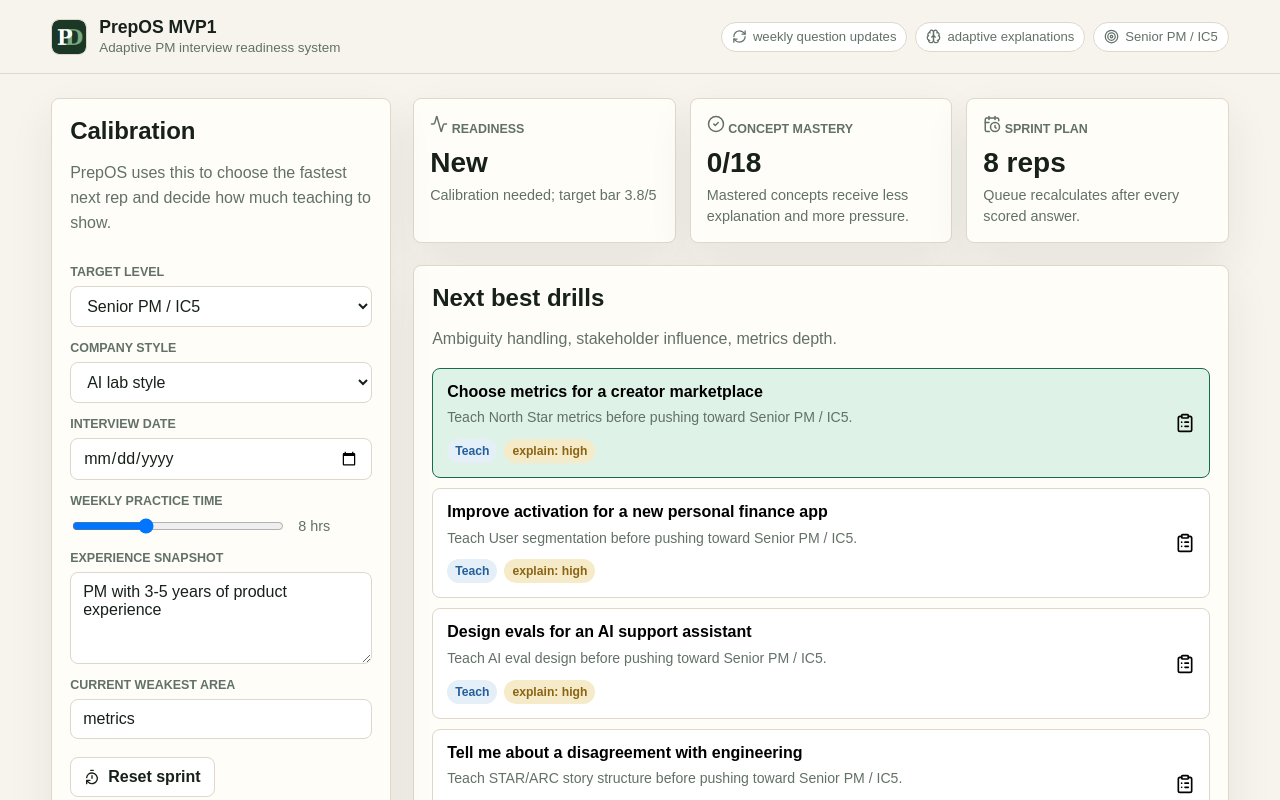
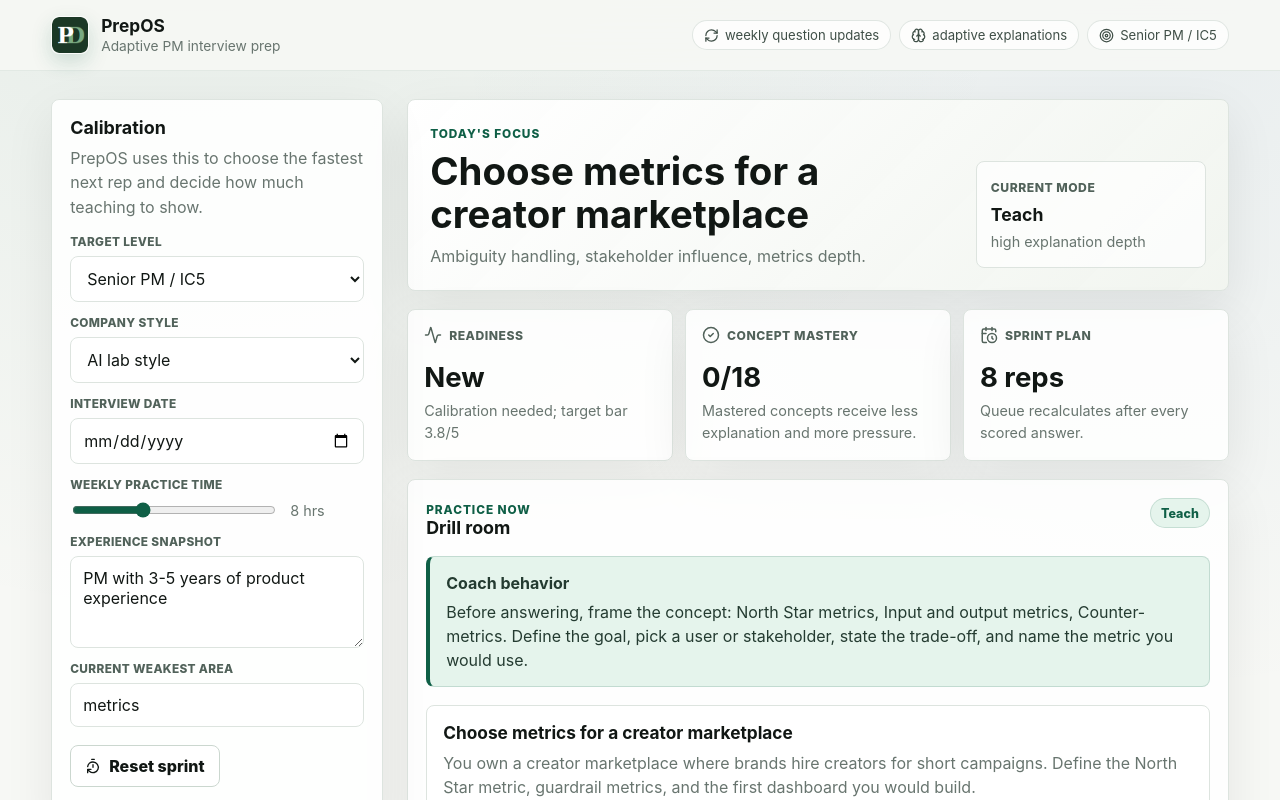
Before and after one commit to hellopriyankapm-dotcom/PM-Interview-PrepOS, a Next.js app: page / in a window 1280 px wide. Shown: the top 800 px of the page. Built offline with nearby package versions, Linux system fonts and the light colour scheme.

Commit message:
Modernize MVP interface

```diff
--- a/app/globals.css
+++ b/app/globals.css
@@ -1,19 +1,21 @@
 :root {
-  --bg: #f7f4ee;
-  --panel: #fffdf8;
-  --panel-strong: #ffffff;
-  --ink: #172019;
-  --muted: #627167;
-  --line: #ded7ca;
-  --green: #176b4d;
-  --green-soft: #dff2e7;
+  --bg: #f7f8f5;
+  --surface: #ffffff;
+  --surface-soft: #f0f4ee;
+  --ink: #111714;
+  --muted: #68756f;
+  --line: #dde4df;
+  --line-strong: #cbd7cf;
+  --green: #0f5f46;
+  --green-strong: #0a4a36;
+  --green-soft: #e5f4ec;
   --blue: #245f99;
-  --blue-soft: #e4eff8;
-  --red: #9d3d34;
-  --red-soft: #f8e3df;
-  --gold: #8a6314;
-  --gold-soft: #f6ebc8;
-  --shadow: 0 18px 45px rgba(23, 32, 25, 0.08);
+  --blue-soft: #e8f1fb;
+  --red: #a13c31;
+  --red-soft: #f9e6e2;
+  --gold: #7a5b12;
+  --gold-soft: #f5ebc8;
+  --shadow: 0 18px 50px rgba(22, 31, 26, 0.08);
 }
 
 * {
@@ -22,14 +24,18 @@
 
 html {
   min-height: 100%;
-  background: var(--bg);
+  background:
+    radial-gradient(circle at 15% -10%, rgba(15, 95, 70, 0.09), transparent 30%),
+    radial-gradient(circle at 90% 0%, rgba(36, 95, 153, 0.07), transparent 26%),
+    var(--bg);
 }
 
 body {
   min-height: 100%;
   margin: 0;
   color: var(--ink);
-  font-family: Arial, Helvetica, sans-serif;
+  font-family:
+    Inter, ui-sans-serif, system-ui, -apple-system, BlinkMacSystemFont, "Segoe UI", sans-serif;
 }
 
 button,
@@ -55,10 +61,10 @@ button {
   align-items: center;
   justify-content: space-between;
   gap: 24px;
-  padding: 18px clamp(18px, 4vw, 56px);
-  border-bottom: 1px solid rgba(222, 215, 202, 0.9);
-  background: rgba(247, 244, 238, 0.92);
-  backdrop-filter: blur(14px);
+  padding: 16px clamp(18px, 4vw, 56px);
+  border-bottom: 1px solid rgba(221, 228, 223, 0.78);
+  background: rgba(247, 248, 245, 0.84);
+  backdrop-filter: blur(18px);
 }
 
 .brand {
@@ -70,83 +76,127 @@ button {
 
 .brand-mark {
   display: block;
-  width: 36px;
-  height: 36px;
-  border: 1px solid var(--line);
+  width: 38px;
+  height: 38px;
+  border: 1px solid rgba(255, 255, 255, 0.6);
   border-radius: 8px;
-  background: var(--panel-strong);
+  box-shadow: 0 8px 20px rgba(15, 95, 70, 0.18);
   object-fit: cover;
 }
 
 .brand h1 {
   margin: 0;
-  font-size: 1.1rem;
+  font-size: 1.08rem;
   line-height: 1.1;
+  letter-spacing: 0;
 }
 
 .brand p {
   margin: 3px 0 0;
   color: var(--muted);
-  font-size: 0.84rem;
+  font-size: 0.86rem;
+}
+
+.status-strip,
+.tag-row {
+  display: flex;
+  flex-wrap: wrap;
+  gap: 8px;
 }
 
 .status-strip {
-  display: flex;
-  flex-wrap: wrap;
   justify-content: flex-end;
-  gap: 8px;
 }
 
-.pill {
+.pill,
+.tag,
+.mode-chip {
   display: inline-flex;
   align-items: center;
   gap: 6px;
   min-height: 30px;
-  padding: 5px 10px;
-  border: 1px solid var(--line);
   border-radius: 999px;
-  background: var(--panel-strong);
-  color: var(--muted);
+  white-space: nowrap;
+}
+
+.pill {
+  border: 1px solid rgba(221, 228, 223, 0.9);
+  background: rgba(255, 255, 255, 0.72);
+  color: #3f4f47;
+  padding: 5px 11px;
   font-size: 0.82rem;
-  white-space: nowrap;
 }
 
 .main {
   display: grid;
-  grid-template-columns: minmax(280px, 340px) minmax(0, 1fr);
-  gap: 22px;
-  padding: 24px clamp(18px, 4vw, 56px) 48px;
+  grid-template-columns: minmax(276px, 332px) minmax(0, 1fr);
+  gap: 24px;
+  max-width: 1440px;
+  margin: 0 auto;
+  padding: 28px clamp(18px, 4vw, 56px) 42px;
+}
+
+.panel,
+.workspace-head,
+.metric,
+.prompt-box,
+.queue-item,
+.concept {
+  border: 1px solid var(--line);
+  border-radius: 8px;
+  background: rgba(255, 255, 255, 0.88);
+  box-shadow: var(--shadow);
 }
 
 .panel {
-  border: 1px solid var(--line);
-  border-radius: 8px;
-  background: var(--panel);
-  box-shadow: var(--shadow);
+  overflow: hidden;
+}
+
+.calibration {
+  position: sticky;
+  top: 86px;
+  align-self: start;
+  padding-bottom: 18px;
+}
+
+.panel-header,
+.section {
+  padding: 18px;
 }
 
 .panel-header {
-  padding: 18px 18px 0;
+  padding-bottom: 2px;
 }
 
 .panel-header h2,
 .section h2,
-.section h3 {
+.workspace-head h2 {
   margin: 0;
-  line-height: 1.15;
+  line-height: 1.12;
+  letter-spacing: 0;
+}
+
+.panel-header h2,
+.section h2 {
+  font-size: 1.12rem;
 }
 
 .panel-header p,
-.section p {
+.section p,
+.workspace-head p,
+.metric p,
+.queue-item p,
+.source-box p,
+.source-box span,
+.source-box a {
   color: var(--muted);
-  line-height: 1.55;
+  line-height: 1.52;
 }
 
-.calibration {
-  position: sticky;
-  top: 88px;
-  align-self: start;
-  padding-bottom: 18px;
+.panel-header p,
+.section p,
+.workspace-head p {
+  margin: 8px 0 0;
 }
 
 .field {
@@ -155,11 +205,15 @@ button {
   padding: 14px 18px 0;
 }
 
+.answer-field {
+  padding: 0;
+}
+
 .field label {
-  color: var(--muted);
-  font-size: 0.78rem;
-  font-weight: 700;
-  letter-spacing: 0;
+  color: #51625a;
+  font-size: 0.74rem;
+  font-weight: 760;
+  letter-spacing: 0.03em;
   text-transform: uppercase;
 }
 
@@ -169,10 +223,21 @@ button {
   width: 100%;
   border: 1px solid var(--line);
   border-radius: 8px;
-  background: var(--panel-strong);
+  background: #ffffff;
   color: var(--ink);
   outline: none;
-  padding: 10px 12px;
+  padding: 11px 12px;
+  transition:
+    border-color 160ms ease,
+    box-shadow 160ms ease,
+    background 160ms ease;
+}
+
+.field input:focus,
+.field select:focus,
+.field textarea:focus {
+  border-color: rgba(15, 95, 70, 0.55);
+  box-shadow: 0 0 0 4px rgba(15, 95, 70, 0.1);
 }
 
 .field textarea {
@@ -187,6 +252,7 @@ button {
 }
 
 .range-row input {
+  accent-color: var(--green);
   padding: 0;
 }
 
@@ -202,24 +268,43 @@ button {
   padding: 18px;
 }
 
+.action-row.flush {
+  padding: 0;
+}
+
 .btn {
   display: inline-flex;
   align-items: center;
   justify-content: center;
   gap: 8px;
-  min-height: 40px;
-  border: 1px solid var(--line);
+  min-height: 42px;
+  border: 1px solid var(--line-strong);
   border-radius: 8px;
-  background: var(--panel-strong);
+  background: #ffffff;
   color: var(--ink);
-  padding: 9px 13px;
-  font-weight: 700;
+  padding: 9px 14px;
+  font-weight: 760;
+  transition:
+    transform 160ms ease,
+    border-color 160ms ease,
+    box-shadow 160ms ease,
+    background 160ms ease;
+}
+
+.btn:hover:not(:disabled) {
+  transform: translateY(-1px);
+  border-color: rgba(15, 95, 70, 0.35);
+  box-shadow: 0 10px 24px rgba(22, 31, 26, 0.1);
 }
 
 .btn.primary {
   border-color: var(--green);
   background: var(--green);
-  color: white;
+  color: #ffffff;
+}
+
+.btn.primary:hover:not(:disabled) {
+  background: var(--green-strong);
 }
 
 .btn:disabled {
@@ -229,48 +314,114 @@ button {
 
 .workspace {
   display: grid;
-  gap: 22px;
+  gap: 18px;
+}
+
+.workspace-head {
+  display: grid;
+  grid-template-columns: minmax(0, 1fr) minmax(180px, 230px);
+  gap: 18px;
+  align-items: end;
+  padding: 22px;
+  background:
+    linear-gradient(135deg, rgba(255, 255, 255, 0.94), rgba(240, 244, 238, 0.9)),
+    var(--surface);
+}
+
+.workspace-head h2 {
+  margin-top: 8px;
+  max-width: 760px;
+  font-size: clamp(1.55rem, 3vw, 2.5rem);
+}
+
+.eyebrow {
+  color: var(--green);
+  font-size: 0.74rem;
+  font-weight: 820;
+  letter-spacing: 0.08em;
+  text-transform: uppercase;
+}
+
+.focus-card {
+  border: 1px solid var(--line);
+  border-radius: 8px;
+  background: rgba(255, 255, 255, 0.72);
+  padding: 14px;
+}
+
+.focus-card span,
+.metric span {
+  color: #51625a;
+  font-size: 0.76rem;
+  font-weight: 800;
+  letter-spacing: 0.04em;
+  text-transform: uppercase;
+}
+
+.focus-card strong {
+  display: block;
+  margin-top: 8px;
+  font-size: 1.1rem;
+}
+
+.focus-card p {
+  margin: 6px 0 0;
+  font-size: 0.9rem;
 }
 
 .grid {
   display: grid;
   grid-template-columns: repeat(3, minmax(0, 1fr));
-  gap: 14px;
+  gap: 12px;
 }
 
 .metric {
-  min-height: 116px;
+  min-height: 118px;
   padding: 16px;
 }
 
 .metric span {
-  color: var(--muted);
-  font-size: 0.78rem;
-  font-weight: 700;
-  text-transform: uppercase;
+  display: inline-flex;
+  align-items: center;
+  gap: 7px;
 }
 
 .metric strong {
   display: block;
-  margin-top: 10px;
-  font-size: 1.75rem;
+  margin-top: 12px;
+  font-size: 1.72rem;
+  letter-spacing: 0;
 }
 
 .metric p {
   margin: 6px 0 0;
-  color: var(--muted);
   font-size: 0.9rem;
-  line-height: 1.4;
 }
 
 .section {
-  padding: 18px;
+  display: grid;
+  gap: 16px;
+}
+
+.section-title-row {
+  display: flex;
+  align-items: flex-start;
+  justify-content: space-between;
+  gap: 16px;
+}
+
+.mode-chip {
+  border: 1px solid rgba(15, 95, 70, 0.15);
+  background: var(--green-soft);
+  color: var(--green);
+  padding: 5px 10px;
+  font-size: 0.78rem;
+  font-weight: 800;
 }
 
 .queue {
   display: grid;
   gap: 10px;
-  margin-top: 16px;
 }
 
 .queue-item {
@@ -279,21 +430,30 @@ button {
   gap: 16px;
   align-items: center;
   width: 100%;
-  border: 1px solid var(--line);
-  border-radius: 8px;
-  background: var(--panel-strong);
+  box-shadow: none;
   padding: 14px;
   text-align: left;
+  transition:
+    border-color 160ms ease,
+    box-shadow 160ms ease,
+    transform 160ms ease,
+    background 160ms ease;
+}
+
+.queue-item:hover {
+  transform: translateY(-1px);
+  border-color: rgba(15, 95, 70, 0.35);
+  box-shadow: 0 12px 28px rgba(22, 31, 26, 0.08);
 }
 
 .queue-item.active {
-  border-color: var(--green);
+  border-color: rgba(15, 95, 70, 0.5);
   background: var(--green-soft);
 }
 
 .queue-item h3 {
   margin: 0;
-  font-size: 1rem;
+  font-size: 0.98rem;
 }
 
 .queue-item p {
@@ -302,22 +462,17 @@ button {
 }
 
 .tag-row {
-  display: flex;
-  flex-wrap: wrap;
-  gap: 7px;
   margin-top: 10px;
 }
 
 .tag {
-  display: inline-flex;
-  align-items: center;
   min-height: 24px;
-  border-radius: 999px;
-  padding: 3px 8px;
+  border: 1px solid transparent;
   background: var(--blue-soft);
   color: var(--blue);
-  font-size: 0.76rem;
-  font-weight: 700;
+  padding: 3px 8px;
+  font-size: 0.74rem;
+  font-weight: 800;
 }
 
 .tag.warn {
@@ -331,35 +486,36 @@ button {
 }
 
 .drill {
-  display: grid;
-  gap: 16px;
+  gap: 18px;
 }
 
 .prompt-box {
-  border: 1px solid var(--line);
-  border-radius: 8px;
-  background: var(--panel-strong);
+  box-shadow: none;
   padding: 16px;
 }
 
 .prompt-box h3 {
-  margin: 0 0 8px;
+  margin: 0;
+  font-size: 1.08rem;
 }
 
 .prompt-box p {
-  margin: 0;
+  margin: 8px 0 0;
 }
 
 .coach-note {
+  border: 1px solid rgba(15, 95, 70, 0.16);
   border-left: 4px solid var(--green);
   border-radius: 8px;
   background: var(--green-soft);
+  color: #243b31;
   padding: 14px 16px;
+  line-height: 1.5;
 }
 
 .coach-note strong {
   display: block;
-  margin-bottom: 6px;
+  margin-bottom: 5px;
 }
 
 .source-box {
@@ -378,20 +534,18 @@ button {
 .source-box span,
 .source-box a {
   margin: 0;
-  color: var(--muted);
   font-size: 0.86rem;
-  line-height: 1.45;
 }
 
 .source-box a {
   display: inline-flex;
   margin-top: 6px;
   color: var(--blue);
-  font-weight: 700;
+  font-weight: 800;
 }
 
 .answer {
-  min-height: 210px;
+  min-height: 220px;
 }
 
 .scorecard {
@@ -410,7 +564,7 @@ button {
   height: 10px;
   overflow: hidden;
   border-radius: 999px;
-  background: #e9e3d8;
+  background: #e9eee9;
 }
 
 .bar span {
@@ -420,6 +574,13 @@ button {
   background: var(--green);
 }
 
+.scorecard ul {
+  margin: 8px 0 0;
+  padding-left: 18px;
+  color: var(--muted);
+  line-height: 1.5;
+}
+
 .concepts {
   display: grid;
   grid-template-columns: repeat(2, minmax(0, 1fr));
@@ -427,9 +588,7 @@ button {
 }
 
 .concept {
-  border: 1px solid var(--line);
-  border-radius: 8px;
-  background: var(--panel-strong);
+  box-shadow: none;
   padding: 13px;
 }
 
@@ -439,25 +598,39 @@ button {
 }
 
 .footer-note {
+  max-width: 1440px;
+  margin: 0 auto;
   padding: 0 clamp(18px, 4vw, 56px) 32px;
   color: var(--muted);
   font-size: 0.88rem;
 }
 
-@media (max-width: 980px) {
-  .topbar,
-  .main {
-    align-items: stretch;
-  }
-
+@media (max-width: 1100px) {
   .main {
     grid-template-columns: 1fr;
   }
 
+  .workspace {
+    order: 1;
+  }
+
   .calibration {
+    order: 2;
     position: static;
   }
+}
 
+@media (max-width: 820px) {
+  .topbar {
+    align-items: flex-start;
+    flex-direction: column;
+  }
+
+  .status-strip {
+    justify-content: flex-start;
+  }
+
+  .workspace-head,
   .grid,
   .concepts {
     grid-template-columns: 1fr;
@@ -465,17 +638,17 @@ button {
 }
 
 @media (max-width: 640px) {
-  .topbar {
-    flex-direction: column;
-    align-items: flex-start;
+  .main {
+    padding-top: 18px;
   }
 
-  .status-strip {
-    justify-content: flex-start;
-  }
-
+  .section-title-row,
   .queue-item,
   .score-row {
     grid-template-columns: 1fr;
   }
+
+  .section-title-row {
+    display: grid;
+  }
 }
--- a/components/PrepOSApp.tsx
+++ b/components/PrepOSApp.tsx
@@ -74,8 +74,8 @@ export default function PrepOSApp() {
         <div className="brand">
           <img className="brand-mark" src="favicon-48.png" alt="PrepOS logo" width="36" height="36" />
           <div>
-            <h1>PrepOS MVP1</h1>
-            <p>Adaptive PM interview readiness system</p>
+            <h1>PrepOS</h1>
+            <p>Adaptive PM interview prep</p>
           </div>
         </div>
         <div className="status-strip" aria-label="PrepOS status">
@@ -178,6 +178,19 @@ export default function PrepOSApp() {
         </aside>
 
         <section className="workspace">
+          <section className="workspace-head">
+            <div>
+              <span className="eyebrow">Today&apos;s focus</span>
+              <h2>{activeItem ? activeItem.question.title : "Calibrate your prep plan"}</h2>
+              <p>{levelProfiles[calibration.targetLevel].bar}</p>
+            </div>
+            <div className="focus-card">
+              <span>Current mode</span>
+              <strong>{activeItem ? prettyMode(activeItem.mode) : "Calibration"}</strong>
+              <p>{activeItem ? `${activeItem.explanationDepth} explanation depth` : "Set your target to start."}</p>
+            </div>
+          </section>
+
           <div className="grid">
             <MetricCard
               icon={<Activity size={18} />}
@@ -199,32 +212,14 @@ export default function PrepOSApp() {
             />
           </div>
 
-          <section className="panel section">
-            <h2>Next best drills</h2>
-            <p>{levelProfiles[calibration.targetLevel].bar}</p>
-            <div className="queue">
-              {queue.map((item) => (
-                <QueueItem
-                  item={item}
-                  key={item.question.id}
-                  active={activeItem?.question.id === item.question.id}
-                  onSelect={() => {
-                    setSelectedId(item.question.id);
-                    setAnswer("");
-                    setLastEvaluation(null);
-                  }}
-                />
-              ))}
-            </div>
-          </section>
-
           {activeItem ? (
             <section className="panel section drill">
-              <div>
-                <h2>Drill room</h2>
-                <p>
-                  {prettyMode(activeItem.mode)} with {activeItem.explanationDepth} explanation depth.
-                </p>
+              <div className="section-title-row">
+                <div>
+                  <span className="eyebrow">Practice now</span>
+                  <h2>Drill room</h2>
+                </div>
+                <span className="mode-chip">{prettyMode(activeItem.mode)}</span>
               </div>
 
               <div className="coach-note">
@@ -246,7 +241,7 @@ export default function PrepOSApp() {
                 <QuestionSource question={activeItem.question} />
               </div>
 
-              <div className="field" style={{ padding: 0 }}>
+              <div className="field answer-field">
                 <label htmlFor="answer">Candidate answer</label>
                 <textarea
                   id="answer"
@@ -257,7 +252,7 @@ export default function PrepOSApp() {
                 />
               </div>
 
-              <div className="action-row" style={{ padding: 0 }}>
+              <div className="action-row flush">
                 <button className="btn primary" type="button" onClick={submitAnswer} disabled={answer.trim().length < 12}>
                   <Send size={16} /> Score answer
                 </button>
@@ -268,8 +263,37 @@ export default function PrepOSApp() {
           ) : null}
 
           <section className="panel section">
-            <h2>Concept mastery</h2>
-            <p>Concepts move from Teach to Interview Mode as the candidate proves understanding.</p>
+            <div className="section-title-row">
+              <div>
+                <span className="eyebrow">Adaptive queue</span>
+                <h2>Next best drills</h2>
+              </div>
+              <span className="mode-chip">{queue.length} ready</span>
+            </div>
+            <div className="queue">
+              {queue.map((item) => (
+                <QueueItem
+                  item={item}
+                  key={item.question.id}
+                  active={activeItem?.question.id === item.question.id}
+                  onSelect={() => {
+                    setSelectedId(item.question.id);
+                    setAnswer("");
+                    setLastEvaluation(null);
+                  }}
+                />
+              ))}
+            </div>
+          </section>
+
+          <section className="panel section">
+            <div className="section-title-row">
+              <div>
+                <span className="eyebrow">Learning memory</span>
+                <h2>Concept mastery</h2>
+              </div>
+              <span className="mode-chip">{ready.masteredCount}/{ready.totalConcepts} mastered</span>
+            </div>
             <div className="concepts">
               {concepts.slice(0, 8).map((concept) => (
                 <div className="concept" key={concept.conceptId}>
```
Also changed, not shown: 1 other file (tests, documents, lock files or other folders).
